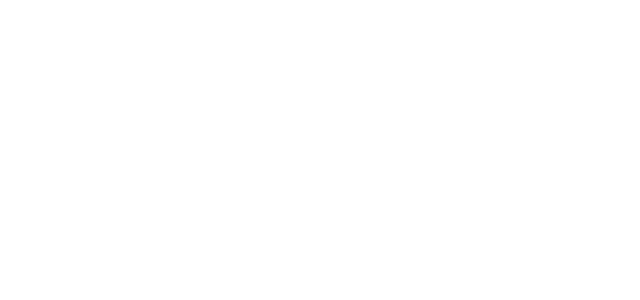
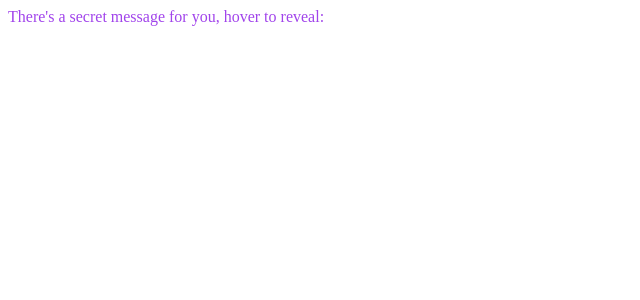
Before and after one commit to Nathandiv/angulrPractice, an Angular app: page / in a window 1280 px wide. Shown: the top 300 px of the page, without its empty margins (0-640 px from the left). Built offline with nearby package versions, Linux system fonts and the light colour scheme.

Commit message:
done with event handlres

```diff
--- a/src/app/app.component.ts
+++ b/src/app/app.component.ts
@@ -104,6 +104,11 @@
   // template:`Hello Universe`,
   template:`
 
+  <section (mouseover)="onMouseOver()">
+  There's a secret message for you, hover to reveal:
+  {{ message }}
+</section>
+
   `,
   styles:`
   :host{
```
